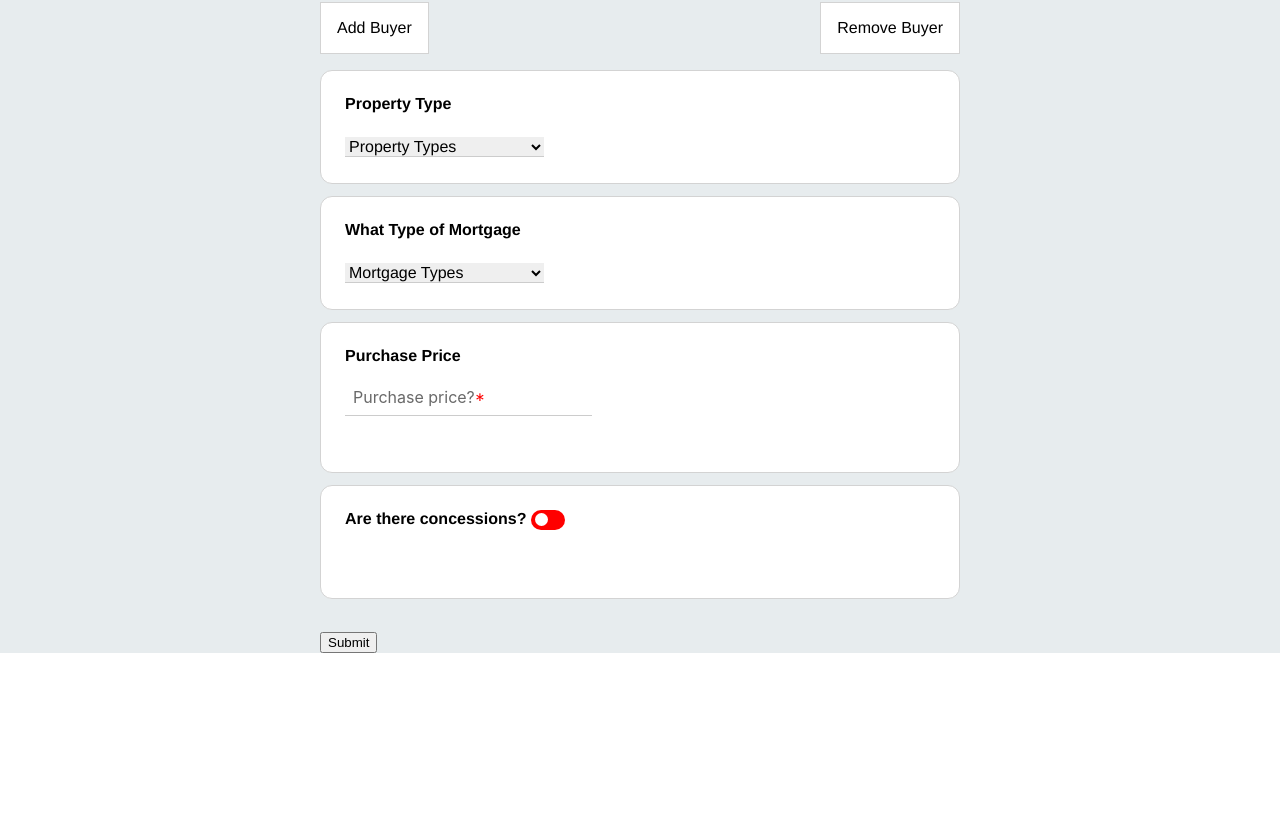
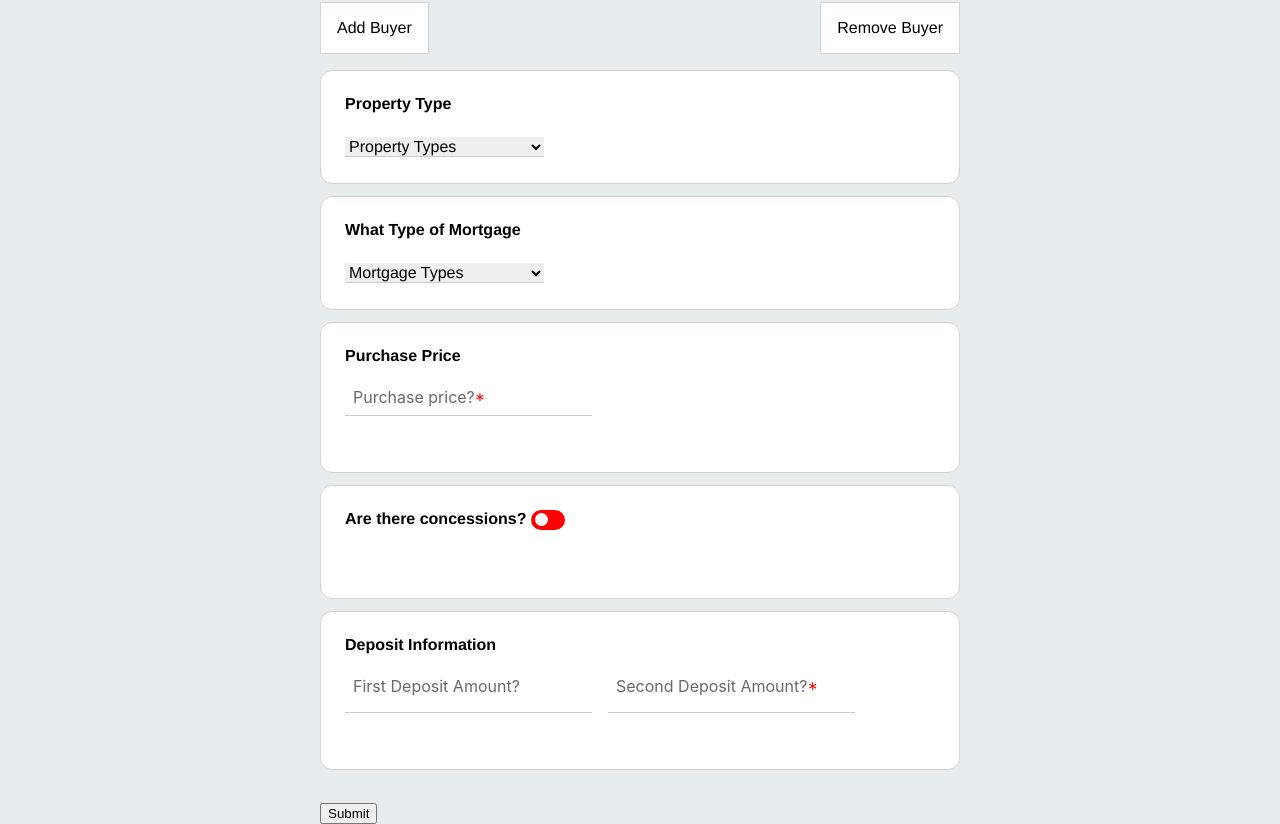
Before and after one commit to davidrudder23/Wendy-RealEstate, a React (Create React App) app in the folder frontend/: page / in a window 1280 px wide. Shown: the part 1115-1939 px from the top of the page. Before the commit the page ends 1768 px from the top, so only its background shows below. Built offline with nearby package versions, Linux system fonts and the light colour scheme.

Commit message:
Removed unused commented code

```diff
--- a/frontend/src/components/AgentForm.js
+++ b/frontend/src/components/AgentForm.js
@@ -124,7 +124,25 @@ const AgentForm = () => {
                     </div>
                     : null }
                 </S.FieldWrapper>
-
+                <S.FieldWrapper>
+                    <S.FieldTitle>Deposit Information</S.FieldTitle>
+                    <div style={{ display: "flex", flexDirection: "row"}}>
+                        <InputField
+                        name="firstDeposit"
+                        label="First Deposit Amount?"
+                        errors={errors.firstDeposit}
+                        register={register}
+                        required={false}
+                        />
+                        <InputField
+                        name="secondDeposit"
+                        label="Second Deposit Amount?"
+                        errors={errors.concessions}
+                        register={register}
+                        required={true}
+                        />
+                    </div>
+                </S.FieldWrapper>
 
 
                 <br />
```
Also changed, not shown: frontend/src/components/Form/MultipleBuyers.js (+0 -60 lines).
